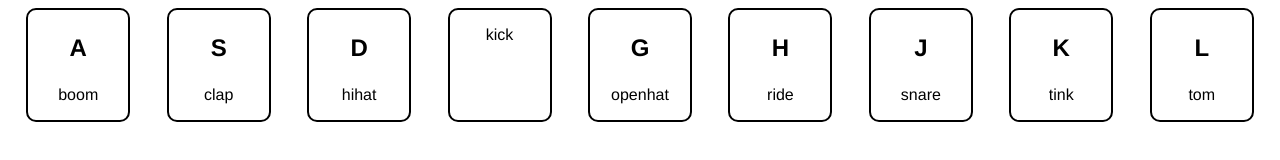
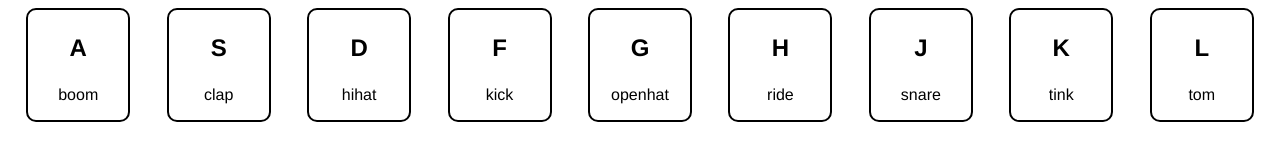
Before and after one commit to thorcc/trommemaskinJS, a plain HTML site: page index.html in a window 1280 px wide. Drawn offline with Linux system fonts and the light colour scheme.

Commit message:
oppdatert readme

```diff
--- a/index.html
+++ b/index.html
@@ -21,6 +21,7 @@
         <p class="trommeNavn">hihat</p>
       </div>
       <div class="tromme">
+        <p class="bokstav">F</p>
         <p class="trommeNavn">kick</p>
       </div>
       <div class="tromme">
```
Also changed, not shown: 1 other file.
